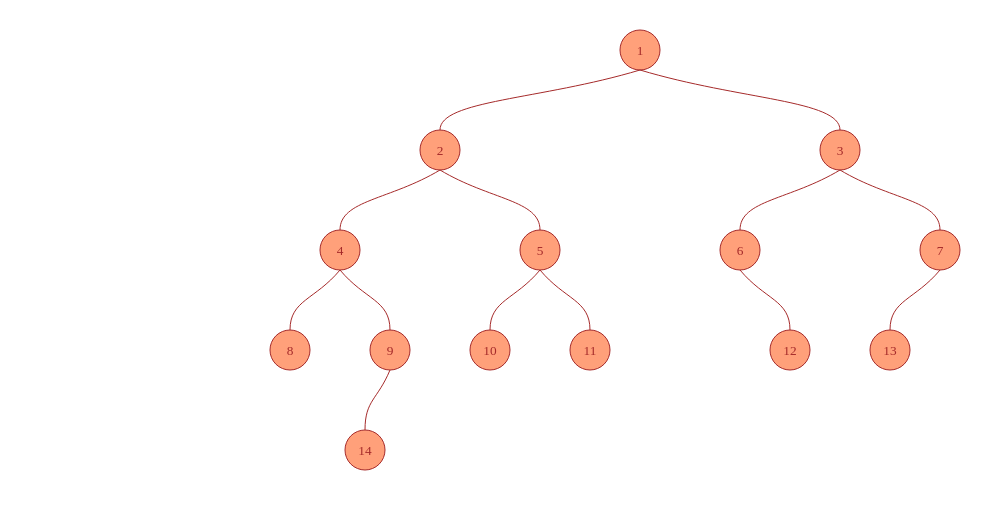
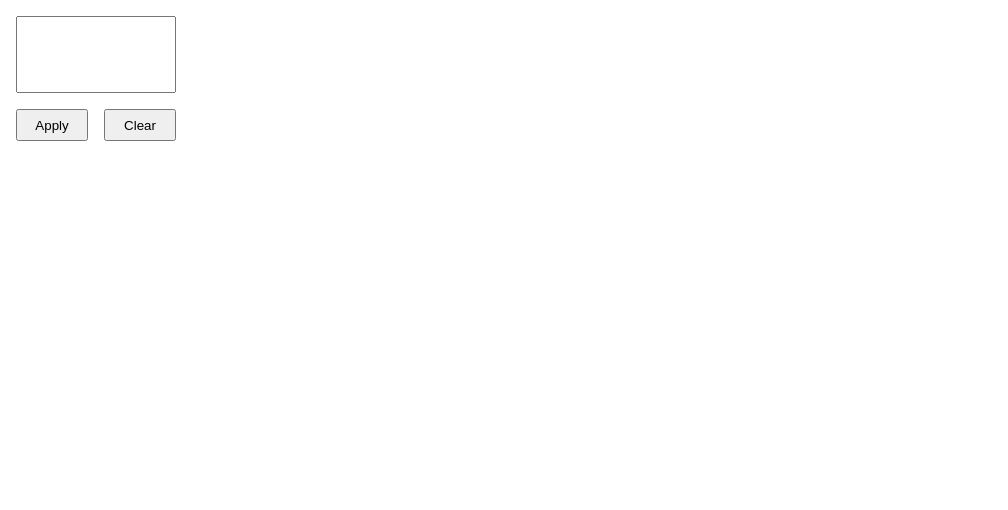
Before and after one commit to bk408/my-binary-tree-visualizer, a plain HTML site: page index.html in a window 1280 px wide. Shown: the whole page, without its empty margins (0-1008 px from the left). Drawn offline with Linux system fonts and the light colour scheme.

Commit message:
Create  algorithm to parsed the data & construct the tree & render on canvas

```diff
--- a/drawBinaryTree.js
+++ b/drawBinaryTree.js
@@ -4,6 +4,7 @@ import {
   connectEdges,
   drawNode,
   getRequiredHeightAndWidth,
+  treeConstructor,
 } from "./treeutils.js";
 
 const canvas = document.querySelector("canvas");
@@ -98,48 +99,37 @@ function recursivelyDrawNotes(
     );
   }
 }
+let preValue = "";
 
-const root = new BinaryTreeNode(1); // creating first node
+function init(value) {
+  preValue = value;
 
-const node2 = new BinaryTreeNode(2);
-root.setLeft(node2);
+  clearCanvas();
+  const root = treeConstructor(value);
 
-const node3 = new BinaryTreeNode(3);
-root.setRight(node3);
+  drawBinaryTree(root, canvas);
+}
 
-const node4 = new BinaryTreeNode(4);
-node2.setLeft(node4);
+function clearCanvas() {
+  const context = canvas.getContext("2d");
+  context.clearRect(0, 0, canvas.width, canvas.height);
+}
 
-const node5 = new BinaryTreeNode(5);
-node2.setRight(node5);
+const textarea = document.querySelector("textarea");
+const applyBtn = document.querySelector(".applyBtn");
+const clearBtn = document.querySelector(".clearBtn");
 
-const node6 = new BinaryTreeNode(6);
-node3.setLeft(node6);
+applyBtn.addEventListener("click", () => {
+  if (textarea.value === "") return;
 
-const node7 = new BinaryTreeNode(7);
-node3.setRight(node7);
+  init(textarea.value);
+});
 
-const node8 = new BinaryTreeNode(8);
-node4.setLeft(node8);
+clearBtn.addEventListener("click", () => {
+  textarea.value = "";
+  clearCanvas();
+});
 
-const node9 = new BinaryTreeNode(9);
-node4.setRight(node9);
-
-const node10 = new BinaryTreeNode(10);
-node5.setLeft(node10);
-
-const node11 = new BinaryTreeNode(11);
-node5.setRight(node11);
-
-const node12 = new BinaryTreeNode(12);
-node6.setRight(node12);
-
-const node13 = new BinaryTreeNode(13);
-node7.setLeft(node13);
-
-const node14 = new BinaryTreeNode(14);
-node9.setLeft(node14);
-
-console.log(root);
-
-drawBinaryTree(root, canvas);
+window.addEventListener("resize", () => {
+  init(preValue);
+});
--- a/index.html
+++ b/index.html
@@ -1,13 +1,21 @@
 <!DOCTYPE html>
 <html lang="en">
-<head>
-    <meta charset="UTF-8">
-    <meta name="viewport" content="width=device-width, initial-scale=1.0">
+  <head>
+    <meta charset="UTF-8" />
+    <meta name="viewport" content="width=device-width, initial-scale=1.0" />
     <title>My-binary Tree Visualizer</title>
-    <link rel="stylesheet" href="style.css">
-</head>
-<body>
+    <link rel="stylesheet" href="style.css" />
+  </head>
+  <body>
+    <div class="inputContainer">
+      <textarea class="input" rows="5"></textarea>
+      <div class="actionBtns">
+        <button class="applyBtn">Apply</button>
+        <button class="clearBtn">Clear</button>
+      </div>
+    </div>
+
     <canvas></canvas>
     <script type="module" src="drawBinaryTree.js"></script>
-</body>
+  </body>
 </html>
--- a/style.css
+++ b/style.css
@@ -1,5 +1,31 @@
-*{
-    box-sizing: border-box;
-    margin: 0;
-    padding: 0;
+* {
+  box-sizing: border-box;
+  margin: 0;
+  padding: 0;
 }
+
+.inputContainer {
+  position: absolute;
+  top: 1rem;
+  left: 1rem;
+  display: flex;
+  flex-direction: column;
+  gap: 1rem;
+  width: 10rem;
+}
+
+textarea {
+  resize: none;
+  width: 100%;
+}
+
+.actionBtns {
+  width: 100%;
+  display: flex;
+  gap: 1rem;
+}
+
+button {
+  width: 5rem;
+  height: 2rem;
+}
--- a/treeutils.js
+++ b/treeutils.js
@@ -1,3 +1,5 @@
+import { BinaryTreeNode } from "./BinaryTreeNode.js";
+
 export const DEFAULT_CONFIG = {
   radius: 20,
   nodeWidthSpacing: 25, // width spacing
@@ -75,3 +77,57 @@ export function connectEdges(canvasElement, xCoordinates, yCoordinates) {
 
   context.stroke();
 }
+
+export function treeConstructor(input) {
+  input = parseInput(input);
+
+  const queue = [];
+
+  let idx = 0;
+
+  const root = new BinaryTreeNode(input[idx]);
+  idx++;
+
+  queue.push(root);
+
+  while (queue.length > 0 && idx < input.length) {
+    const node = queue.shift();
+
+    // Left child
+    if (idx < input.length) {
+      if (input[idx] !== null) {
+        const leftNode = new BinaryTreeNode(input[idx]);
+        node.setLeft(leftNode);
+        queue.push(leftNode);
+      }
+      idx++;
+    }
+
+    // Right Child
+
+    if (idx < input.length) {
+      if (input[idx] !== null) {
+        const rightNode = new BinaryTreeNode(input[idx]);
+        node.setRight(rightNode);
+        queue.push(rightNode);
+      }
+      idx++;
+    }
+  }
+
+  return root;
+}
+
+function parseInput(input) {
+  let parseInput = "";
+
+  for (let i = 0; i < input.length; i++) {
+    const ch = input.charAt(i);
+    if (ch !== "") parseInput += ch;
+  }
+
+  return parseInput.split(",").map((elem) => {
+    if (elem === "null") return null;
+    else return elem;
+  });
+}
```
Also changed, not shown: 1 other file.
